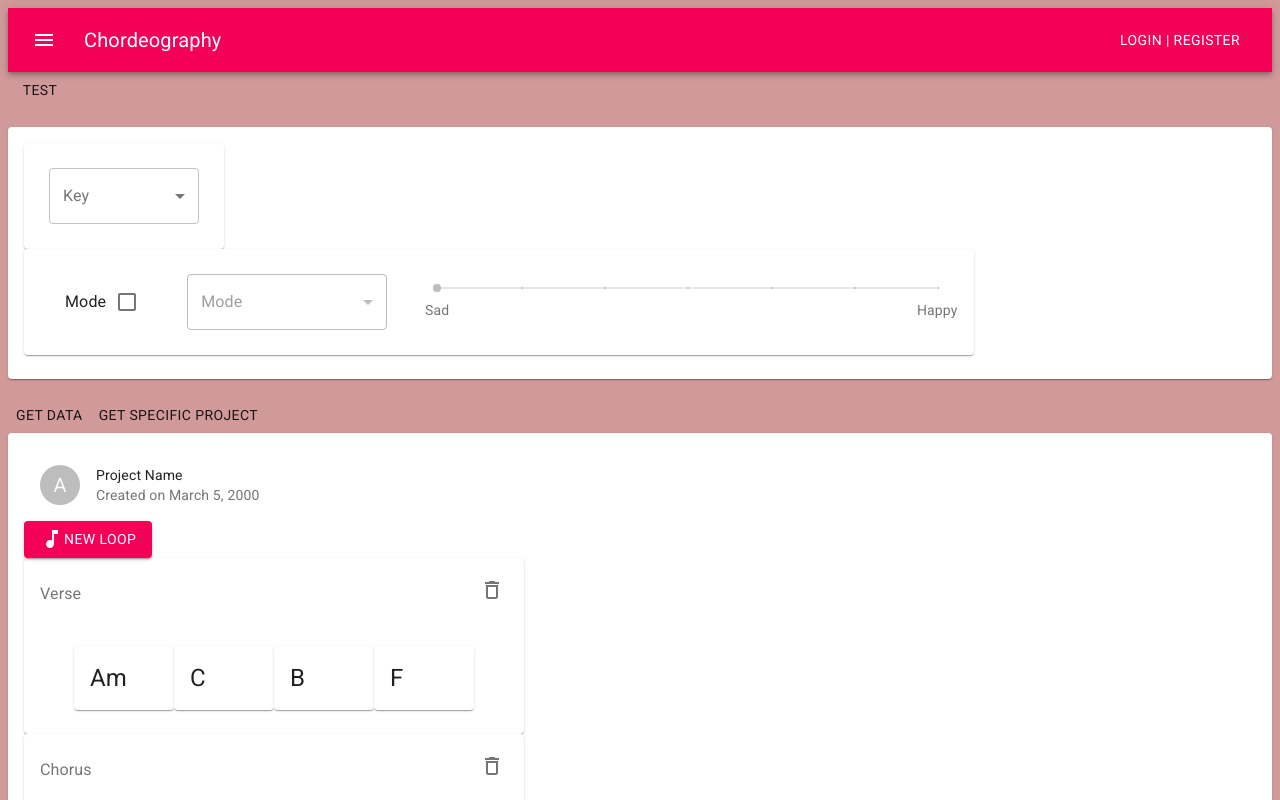
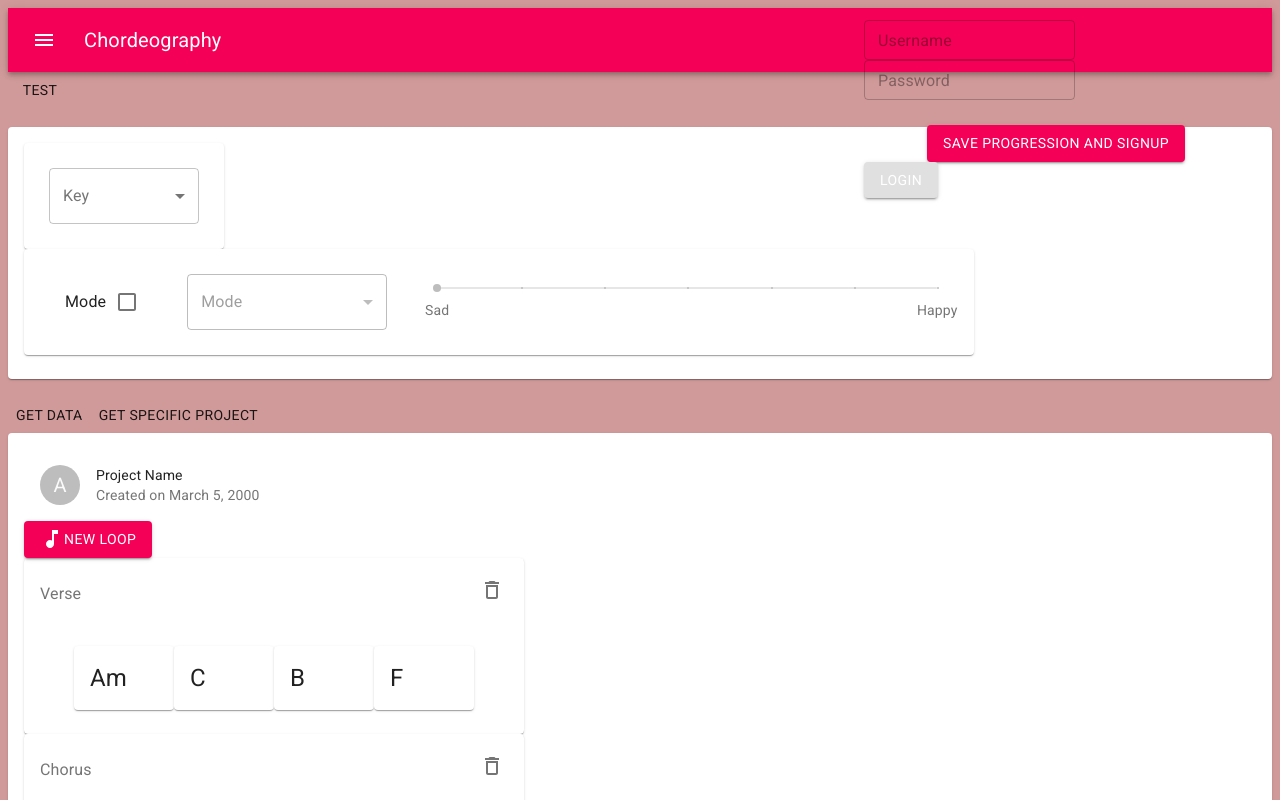
Before and after one commit to DillonNotDylan/COP4331-BigProject, a React (Create React App) app: page / in a window 1280 px wide. Shown: the top 800 px of the page. Built offline with nearby package versions, Linux system fonts and the light colour scheme.

Commit message:
Added Angel's nav bar

```diff
--- a/src/components/NavBar.js
+++ b/src/components/NavBar.js
@@ -1,13 +1,22 @@
-import React from 'react'
+import React, { useState } from 'react'
 import {
 	AppBar,
 	Button,
 	Toolbar,
 	IconButton,
 	Typography,
+	TextField,
 } from '@material-ui/core'
 import { makeStyles } from '@material-ui/core/styles'
 import MenuIcon from '@material-ui/icons/Menu';
+import axios from 'axios';
+import { RestoreOutlined } from '@material-ui/icons';
+import Login_SignUp from './Login_SignUp';
+//import cookie from "react-cookie";
+
+
+let signInLoginRoute = "http://localhost:5000/user/signin";
+let registerLoginRoute = "http://localhost:5000/user/signup";
 
 const useStyles = makeStyles((theme) => ({
 	root: {
@@ -23,6 +32,96 @@ const useStyles = makeStyles((theme) => ({
 
 const NavBar = () => {
 	const classes = useStyles();
+	const [lin, setLin] = useState(false);
+	const [user, setUser] = useState("");
+	const [pass, setPass] = useState("");
+	const [respData, setResp] = useState(null);
+
+	const submitLogin = () => {
+		console.log("User: " + user + "pass:" + pass);
+
+		const data =
+		{
+			email: user,
+			password: pass,
+		};
+
+		axios.post(signInLoginRoute, data)
+			.then(response => {
+				if (response.data.message.length > 0) {
+					console.log(response.data.message);
+					alert(response.data.message);
+				}
+				else
+					console.log(response.data);
+			}
+			)
+			.catch(err => {
+				console.log("An Error Occurred");
+			}
+			);
+
+		//create cookie
+
+
+		setLin(true);
+	}
+
+	const doLogOut = () => {
+		console.log("loggingout");
+		setLin(false);
+	}
+
+	const doRegister = () => {
+		const tempUser =
+		{
+			email: "angel0615@knights.ucf.edu",
+			password: "leedle",
+		}
+
+		axios.post(registerLoginRoute, tempUser)
+			.then(response => {
+				console.log(response.data);
+			}
+			)
+			.catch(err => console.log("somethings wrong mate"))
+
+
+	}
+
+	const formChange = (e) => {
+		// keep track??
+		e.persist()
+		// update form values upon typing
+		if (e.target.placeholder == "Username")
+			setUser(e.target.value);
+		else
+			setPass(e.target.value);
+
+	}
+
+	const notLoggedIn = () => {
+		return (
+			<div style={{ maxHeight: '5vh', maxWidth: '30vw', diplay: 'absolute', right: '2vw' }}>
+
+				<TextField variant="outlined" size="small" placeholder="Username" onChange={formChange} style={{ borderColor: "yellow" }} />
+				<TextField variant="outlined" size="small" placeholder="Password" onChange={formChange} color="white" />
+				<Login_SignUp buttonText="Sign Up" style={{ margin: '0px', padding: '0px' }} />
+
+				<Button color="inherit" variant="contained" onClick={submitLogin} >Login</Button>
+
+			</div>
+		);
+	}
+
+	const isLoggedIn = () => {
+		return (
+			<>
+				<Typography variant="h6" style={{ color: 'yellow' }} >Welcome {user}</Typography>
+				<Button onClick={doLogOut} >Log Out</Button>
+			</>
+		);
+	}
 
 	return (
 		<AppBar color="secondary" position="static">
@@ -33,7 +132,9 @@ const NavBar = () => {
 				<Typography variant="h6" className={classes.title}>
 					Chordeography
 				</Typography>
-				<Button color="inherit">Login | Register</Button>
+
+				{lin ? isLoggedIn() : notLoggedIn()}
+
 			</Toolbar>
 		</AppBar>
 	)
```
